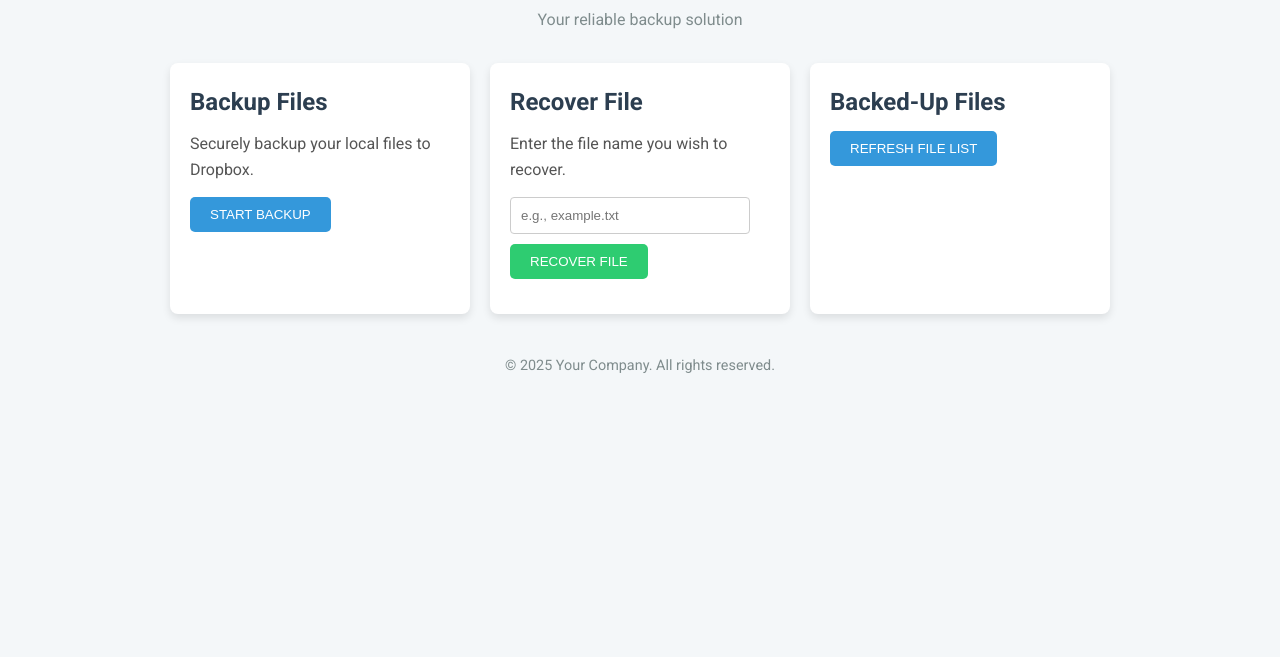
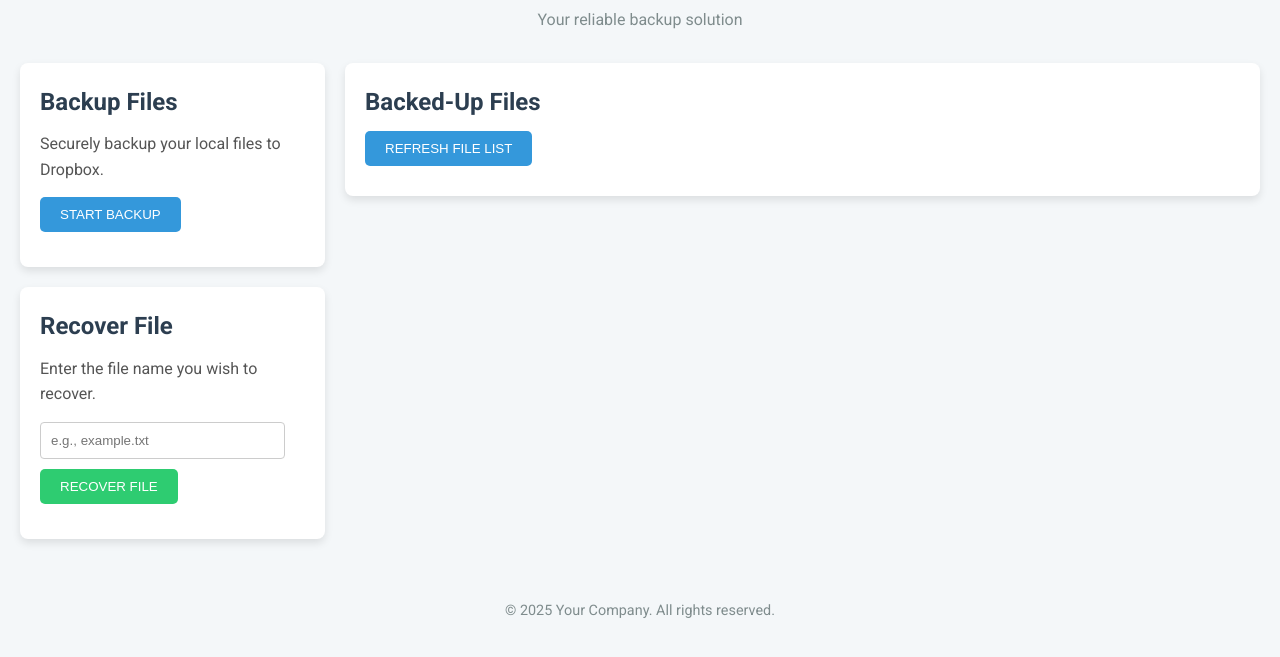
Before and after one commit to Ruturaj2003/object-backup-recovery, a website: page public/index.html in a window 1280 px wide. Shown: the part 87-744 px from the top of the page. Drawn offline with Linux system fonts and the light colour scheme.

Commit message:
Refactor layout to implement a two-column design for backup and recovery sections; enhance styling for improved user experience

```diff
--- a/public/index.html
+++ b/public/index.html
@@ -19,14 +19,17 @@
     </header>
 
     <main>
-      <section class="card">
+      <div class="layout">
+        <!-- Left Column: Backup and Recover -->
+        <div class="left-col">
+          <section class="card backup">
             <h2>Backup Files</h2>
             <p>Securely backup your local files to Dropbox.</p>
             <button id="backupBtn" class="btn primary">Start Backup</button>
             <p id="backupStatus" class="status"></p>
           </section>
 
-      <section class="card">
+          <section class="card recover">
             <h2>Recover File</h2>
             <p>Enter the file name you wish to recover.</p>
             <input
@@ -37,12 +40,17 @@
             <button id="recoverBtn" class="btn secondary">Recover File</button>
             <p id="recoverStatus" class="status"></p>
           </section>
+        </div>
 
-      <section class="card">
+        <!-- Right Column: List of Backed-Up Files -->
+        <div class="right-col">
+          <section class="card list">
             <h2>Backed-Up Files</h2>
             <button id="listBtn" class="btn primary">Refresh File List</button>
             <ul id="filesList" class="file-list"></ul>
           </section>
+        </div>
+      </div>
     </main>
 
     <footer>
--- a/public/styles.css
+++ b/public/styles.css
@@ -30,12 +30,21 @@ header p {
   color: #7f8c8d;
 }
 
-/* Main Content Styling */
-main {
+/* Layout for Two Columns */
+.layout {
   display: flex;
-  flex-wrap: wrap;
-  justify-content: center;
   gap: 20px;
+}
+
+/* Left Column: fixed/smaller width */
+.left-col {
+  flex: 1;
+  max-width: 320px;
+}
+
+/* Right Column: larger area */
+.right-col {
+  flex: 3;
 }
 
 /* Card Styling for each section */
@@ -44,8 +53,7 @@ main {
   border-radius: 8px;
   box-shadow: 0 4px 8px rgba(0, 0, 0, 0.1);
   padding: 20px;
-  width: 300px;
-  max-width: 90%;
+  margin-bottom: 20px;
   transition: transform 0.2s;
 }
 
```
Lines whose indentation alone changed are shown as unchanged.
